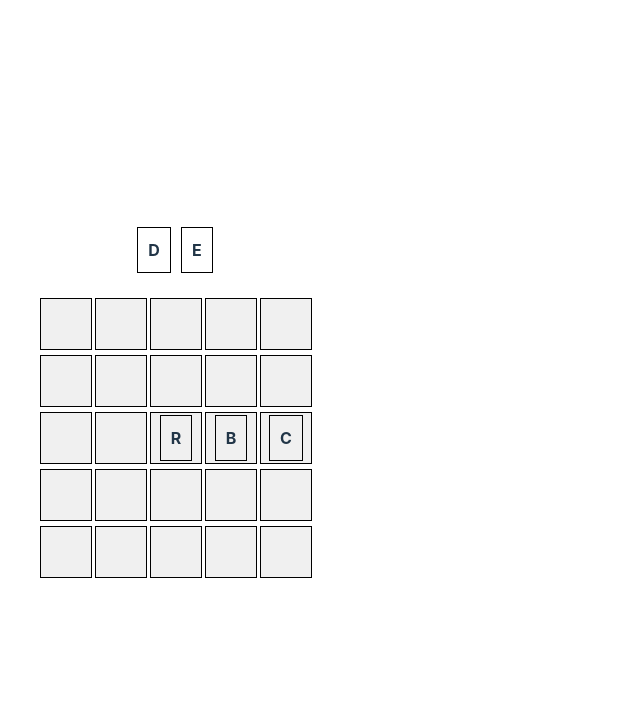
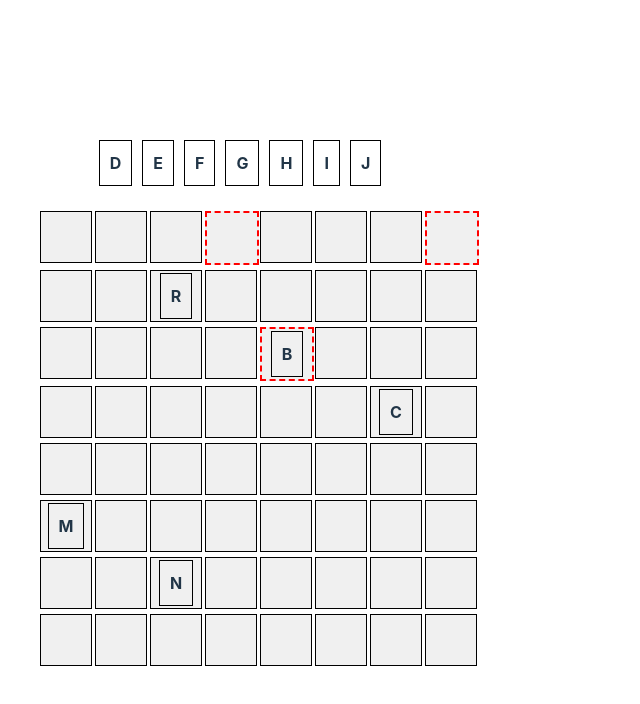
Before and after one commit to jbille29/Scrabble2ndAttempt, a React (Vite) app: page / in a window 1280 px wide. Shown: the top 704 px of the page, without its empty margins (0-640 px from the left). Built offline with nearby package versions, Linux system fonts and the light colour scheme.

Commit message:
add more tiles

```diff
--- a/src/Board.jsx
+++ b/src/Board.jsx
@@ -4,68 +4,98 @@ import Square from './Square';
 import Tile from './Tile';
 
 const Board = () => {
-  // Define pre-placed tiles and their positions on a 5x5 board
+  const gridWidth = 8; // Set grid width for 8x8 grid
+  const gridCellSize = '50px'; // Size for each cell in the grid
+  const totalTiles = gridWidth * gridWidth; // Total number of tiles for an 8x8 grid
+
+  // Define pre-placed tiles and their positions on an 8x8 board
   const prePlacedTiles = [
-    { id: 1, letter: 'R', position: 12, isPrePlaced: true },
-    { id: 2, letter: 'B', position: 13, isPrePlaced: true },
-    { id: 3, letter: 'C', position: 14, isPrePlaced: true },
+    { id: 1, letter: 'R', position: 10, isPrePlaced: true },
+    { id: 2, letter: 'B', position: 20, isPrePlaced: true },
+    { id: 3, letter: 'C', position: 30, isPrePlaced: true },
+    { id: 4, letter: 'M', position: 40, isPrePlaced: true },
+    { id: 5, letter: 'N', position: 50, isPrePlaced: true },
   ];
 
   // Define tiles in the letter pool
   const letterPool = [
-    { id: 4, letter: 'D', isPrePlaced: false },
-    { id: 5, letter: 'E', isPrePlaced: false },
+    { id: 6, letter: 'D', isPrePlaced: false },
+    { id: 7, letter: 'E', isPrePlaced: false },
+    { id: 8, letter: 'F', isPrePlaced: false },
+    { id: 9, letter: 'G', isPrePlaced: false },
+    { id: 10, letter: 'H', isPrePlaced: false },
+    { id: 11, letter: 'I', isPrePlaced: false },
+    { id: 12, letter: 'J', isPrePlaced: false },
   ];
 
-  // Initialize the board with nulls and place pre-placed tiles
-  const initialBoardState = Array(25).fill(null);
-  prePlacedTiles.forEach(tile => {
-    initialBoardState[tile.position] = tile;
-  });
+  const featureSquares = {
+    3: { multiplier: 2 },   // Double the score of the tile placed here
+    7: { multiplier: -1 },  // Subtract points for the tile placed here
+    20: { multiplier: 3 },  // Triple the score of the tile placed here
+  };
+
+  // Initialize the board with nulls and include features and pre-placed tiles
+  const initialBoardState = Array(totalTiles).fill(null).map((_, index) => ({
+    tile: prePlacedTiles.find(t => t.position === index) || null,
+    feature: featureSquares[index] || null
+  }));
 
   const [tilesInPool, setTilesInPool] = useState(letterPool);
-  const [board, setBoard] = useState(initialBoardState); // Board now starts with pre-placed tiles
+  const [board, setBoard] = useState(initialBoardState);
 
   const moveTileToBoard = (tile, toIndex) => {
     const newBoard = [...board];
+    const currentIndex = newBoard.findIndex(t => t?.tile?.id === tile.id);
 
-    // Check if moving within the board or from pool
-    const currentIndex = newBoard.findIndex(t => t?.id === tile.id);
     if (currentIndex !== -1) {
-      newBoard[currentIndex] = null; // Remove from current position
+      newBoard[currentIndex].tile = null;
     }
 
-    // Place the tile in the new position
-    newBoard[toIndex] = {...tile, isPrePlaced: false}; // Mark it as not pre-placed when moved
+    newBoard[toIndex].tile = { ...tile, isPrePlaced: false };
     setBoard(newBoard);
 
-    // If the tile was from the pool, remove it from the pool
     if (currentIndex === -1) {
       setTilesInPool(tilesInPool.filter(t => t.id !== tile.id));
     }
   };
 
   const returnTileToArea = (index) => {
-    const tile = board[index];
-    if (tile && !tile.isPrePlaced) { // Only allow returning non pre-placed tiles to the pool
-      setTilesInPool([...tilesInPool, tile]); // Add the tile back to the tile area
+    const tileData = board[index].tile;
+    if (tileData && !tileData.isPrePlaced) {
+      setTilesInPool([...tilesInPool, tileData]);
       const newBoard = [...board];
-      newBoard[index] = null; // Remove the tile from the board
+      newBoard[index].tile = null;
       setBoard(newBoard);
     }
+  };
+
+  // Function to calculate score, can be triggered by a game event
+  const calculateScore = () => {
+    return board.reduce((score, square) => {
+      if (square.tile) {
+        const baseScore = 1; // Placeholder for tile score calculation
+        const multiplier = square.feature ? square.feature.multiplier : 1;
+        return score + (baseScore * multiplier);
+      }
+      return score;
+    }, 0);
   };
 
   return (
     <div>
       <div style={{ display: 'flex', justifyContent: 'center', marginBottom: '20px' }}>
         {tilesInPool.map(tile => (
-          // Adjust the rendering logic in Board.jsx
           <Tile key={tile.id} letter={tile.letter} id={tile.id} isDraggable={!tile.isPrePlaced} />
         ))}
       </div>
-      <div style={{ display: 'grid', gridTemplateColumns: 'repeat(5, 50px)', gap: '5px' }}>
-        {board.map((tile, index) => (
-          <Square key={index} id={index} onDrop={moveTileToBoard} returnTile={returnTileToArea} tile={tile} />
+      <div style={{
+        display: 'grid',
+        gridTemplateColumns: `repeat(${gridWidth}, ${gridCellSize})`,
+        gap: '5px',
+        maxWidth: `${gridWidth * parseInt(gridCellSize)}px` // Ensure the grid container width matches the number of cells
+      }}>
+        {board.map((square, index) => (
+          <Square key={index} id={index} onDrop={moveTileToBoard} returnTile={returnTileToArea} tile={square.tile} feature={square.feature} />
         ))}
       </div>
     </div>
--- a/src/Square.jsx
+++ b/src/Square.jsx
@@ -3,7 +3,7 @@ import React from 'react';
 import { useDrop } from 'react-dnd';
 import Tile from './Tile';
 
-const Square = ({ onDrop, returnTile, tile, id }) => {
+const Square = ({ onDrop, returnTile, tile, id, feature }) => {
   const [{ isOver, canDrop }, drop] = useDrop({
     accept: 'tile',
     drop: (item) => onDrop(item, id),
@@ -13,6 +13,8 @@ const Square = ({ onDrop, returnTile, tile, id }) => {
       canDrop: !!monitor.canDrop(),
     }),
   });
+
+  const featureStyle = feature ? { border: '2px dashed red' } : {}; // Example style change for feature squares
 
   const handleDoubleClick = () => {
     returnTile(id);
@@ -28,7 +30,7 @@ const Square = ({ onDrop, returnTile, tile, id }) => {
   }
 
   return (
-    <div ref={drop} style={{ width: '50px', height: '50px', backgroundColor, border: '1px solid black', display: 'flex', justifyContent: 'center', alignItems: 'center' }}
+    <div ref={drop} style={{ width: '50px', height: '50px', backgroundColor, border: '1px solid black', display: 'flex', justifyContent: 'center', alignItems: 'center', ...featureStyle }}
          onDoubleClick={handleDoubleClick}>
           {tile && <Tile key={tile.id} letter={tile.letter} id={tile.id} isDraggable={!tile.isPrePlaced} />}
     </div>
```
